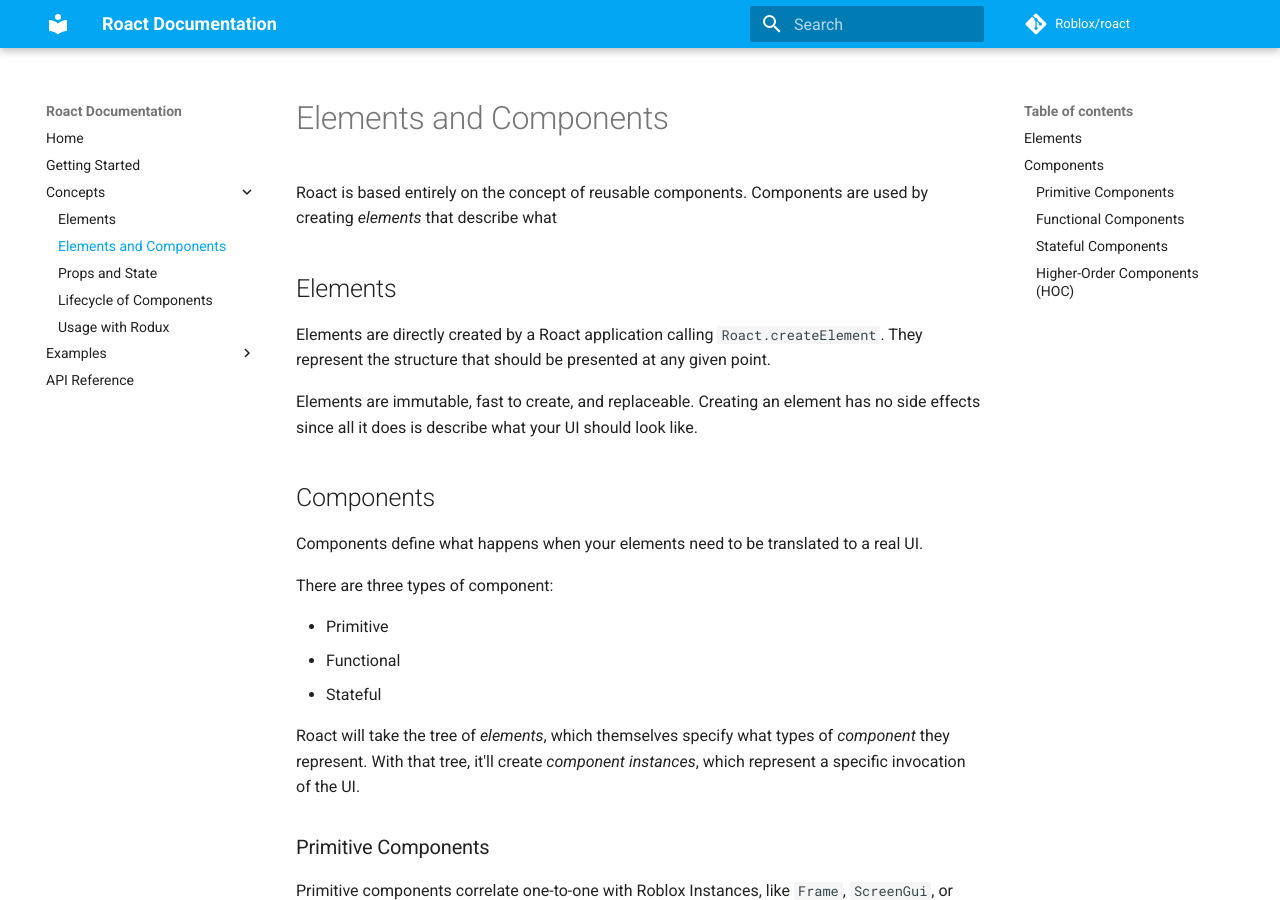
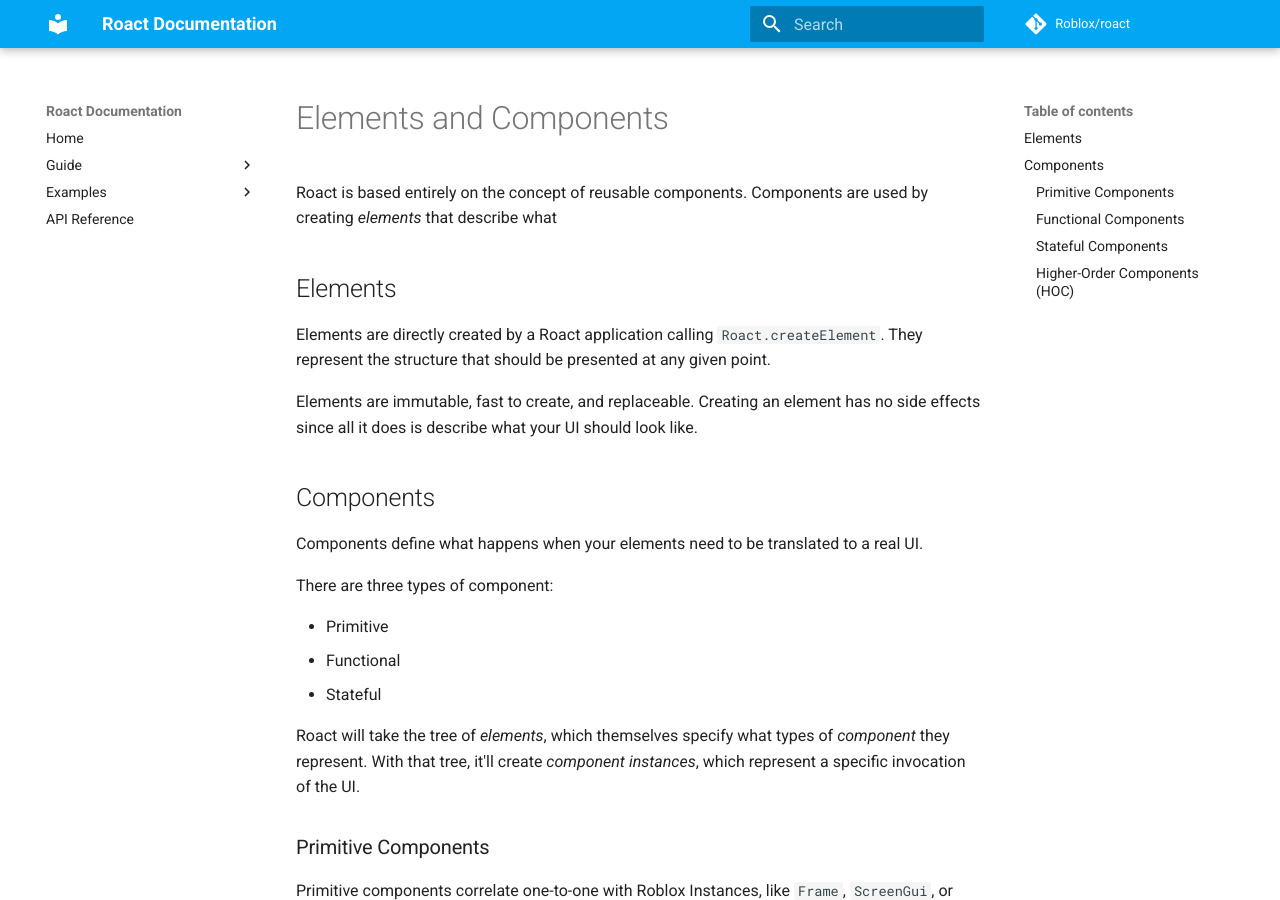
Before and after one commit to Roblox/roact, an MkDocs documentation site: the page built from docs/concepts/elements-components.md, in a window 1280 px wide and 900 px high. Built offline with MkDocs 1.6.1 and Material for MkDocs 9.7.7, drawn with Linux system fonts in a browser that asks for light colours; comment, search, counter and statistics services are not loaded; old or Windows-style settings are respelled for this version of MkDocs.

Commit message:
Start work on new guide

```diff
--- a/mkdocs.yml
+++ b/mkdocs.yml
@@ -10,15 +10,11 @@
 
 pages:
   - Home: index.md
-  - Getting Started: getting-started.md
-  - Concepts:
-    - Elements: concepts/elements.md
-    - Elements and Components: concepts/elements-components.md
-    - Props and State: concepts/props-and-state.md
-    - Lifecycle of Components: concepts/lifecycle.md
-    - Usage with Rodux: concepts/usage-with-rodux.md
+  - Guide:
+    - Installation: guide/installation.md
+    - Hello, Roact!: guide/hello-roact.md
+    - Elements: guide/elements.md
   - Examples:
-    - Hello, Roact!: examples/hello-roact.md
     - Stateful Counter: examples/counter.md
     - Events, the Roact Way: examples/events.md
     - Tearing Down Components: examples/teardown.md
```
Also changed, not shown: docs/concepts/elements.md (deleted, +0 -1 lines), docs/examples/hello-roact.md (deleted, +0 -72 lines), docs/getting-started.md (deleted, +0 -40 lines), docs/guide/elements.md (added, +43 -0 lines), docs/guide/hello-roact.md (added, +24 -0 lines), docs/guide/installation.md (added, +16 -0 lines), docs/index.md (+3 -1 lines).
